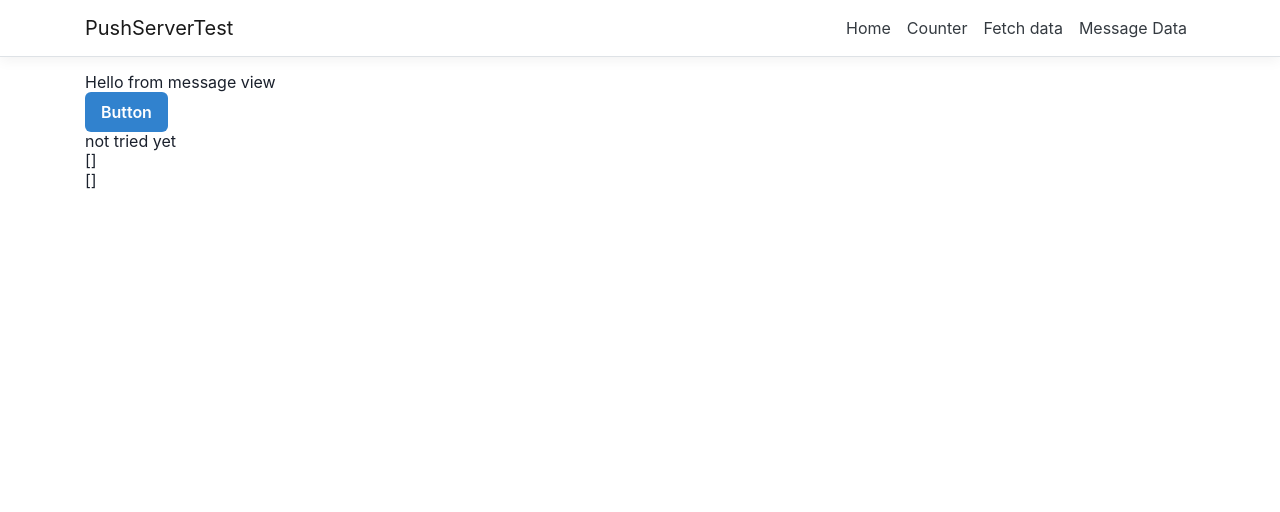
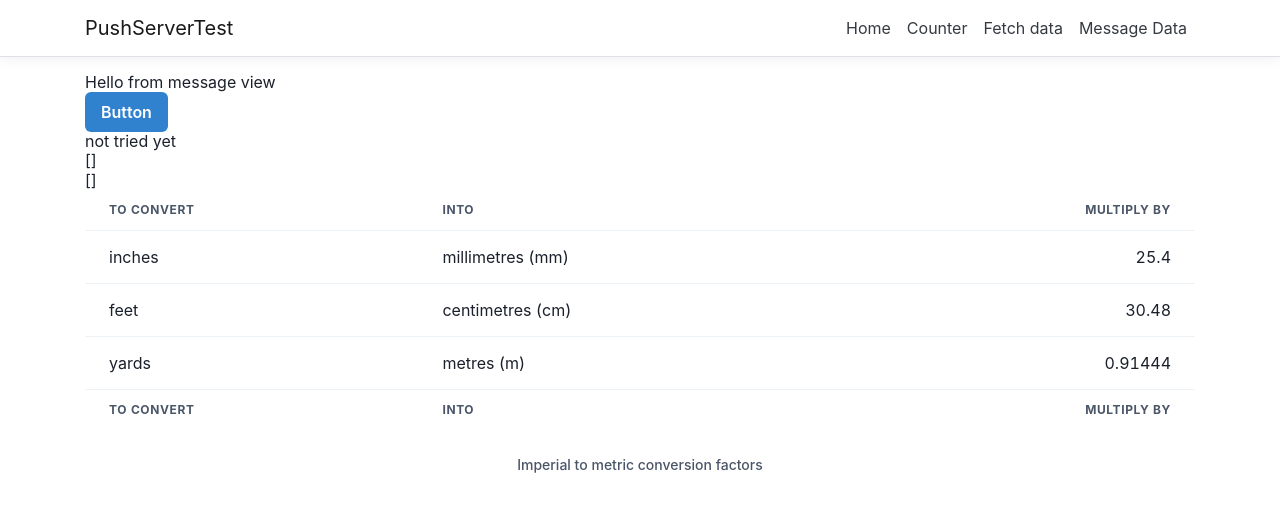
Before and after one commit to MattReamsSsi/PushServerTest, a React (Create React App) app in the folder PushServerTest/ClientApp/: page /message-data in a window 1280 px wide. Shown: the top 512 px of the page. Built offline with nearby package versions, Linux system fonts and the light colour scheme.

Commit message:
trying a chakra table for the data.

```diff
--- a/PushServerTest/ClientApp/src/components/MessageDataView.tsx
+++ b/PushServerTest/ClientApp/src/components/MessageDataView.tsx
@@ -1,6 +1,16 @@
 import React, { useState } from 'react';
 import { useSelector, useDispatch } from 'react-redux';
-import { Button, ButtonGroup } from "@chakra-ui/react";
+import {
+  Button,
+  Table,
+  Thead,
+  Tbody,
+  Tfoot,
+  Tr,
+  Th,
+  Td,
+  TableCaption,
+ } from "@chakra-ui/react";
 
 import {
     fetchAll,
@@ -24,6 +34,42 @@
           <h2>{status}</h2>
           <h3>{JSON.stringify(apiClientDatas)}</h3>
           <h4>{JSON.stringify(userDatas)}</h4>
+
+          <Table variant="simple">
+            <TableCaption>Imperial to metric conversion factors</TableCaption>
+            <Thead>
+              <Tr>
+                <Th>To convert</Th>
+                <Th>into</Th>
+                <Th isNumeric>multiply by</Th>
+              </Tr>
+            </Thead>
+            <Tbody>
+              <Tr>
+                <Td>inches</Td>
+                <Td>millimetres (mm)</Td>
+                <Td isNumeric>25.4</Td>
+              </Tr>
+              <Tr>
+                <Td>feet</Td>
+                <Td>centimetres (cm)</Td>
+                <Td isNumeric>30.48</Td>
+              </Tr>
+              <Tr>
+                <Td>yards</Td>
+                <Td>metres (m)</Td>
+                <Td isNumeric>0.91444</Td>
+              </Tr>
+            </Tbody>
+            <Tfoot>
+              <Tr>
+                <Th>To convert</Th>
+                <Th>into</Th>
+                <Th isNumeric>multiply by</Th>
+              </Tr>
+            </Tfoot>
+          </Table>
+
         </div>
       );
 }
```
